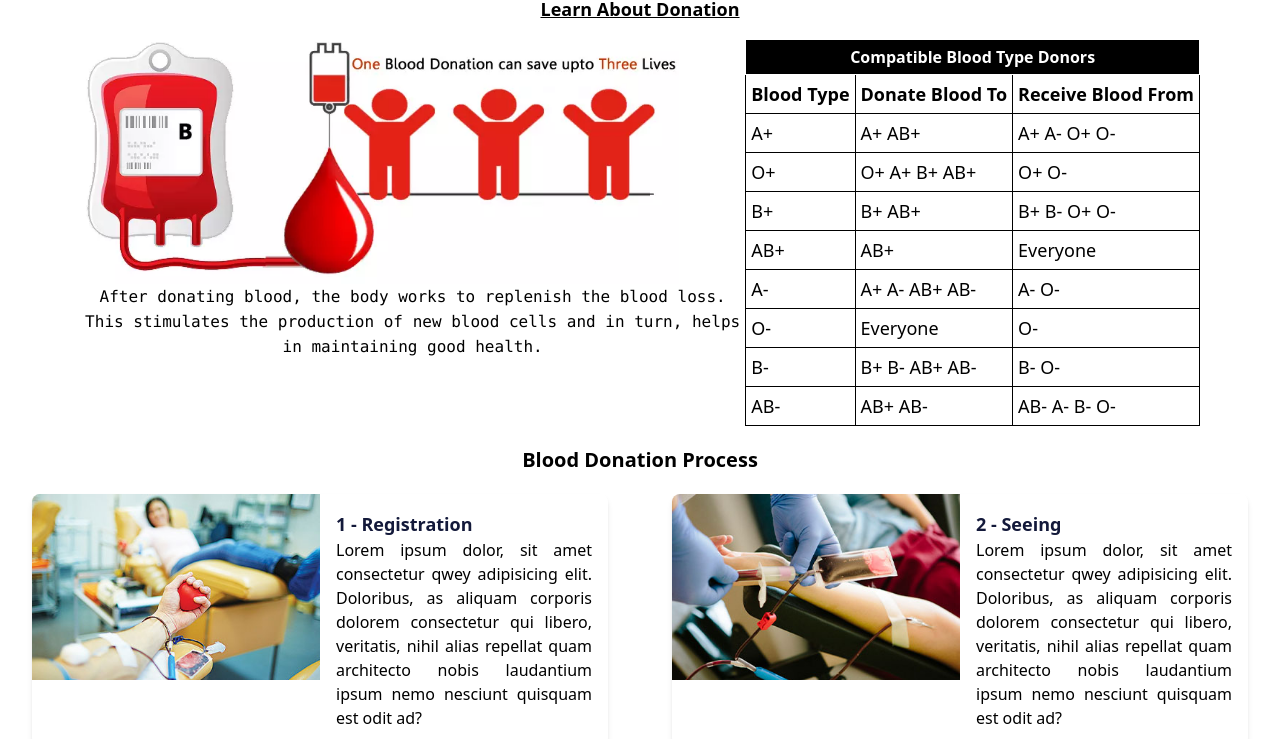
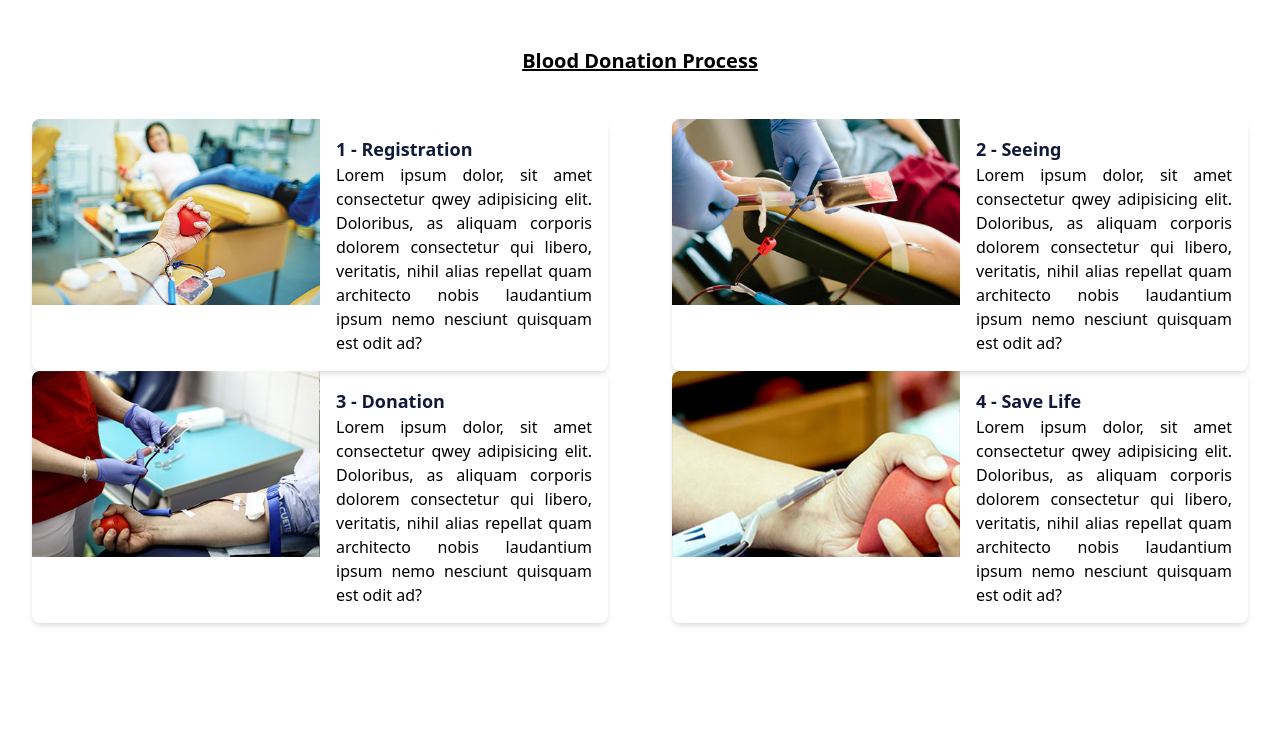
Before and after one commit to prikshit4829/blood_bank, a React (Create React App) app in the folder client/: page / in a window 1280 px wide. Shown: the part 612-1351 px from the top of the page. Built offline with nearby package versions, Linux system fonts and the light colour scheme; no server answers.

Commit message:
edited layout

```diff
--- a/client/src/Components/Main/Home.js
+++ b/client/src/Components/Main/Home.js
@@ -32,11 +32,33 @@ const Home = () => {
                 </div>
                 <div>
                     <p className='text-center font-bold text-4xl text-gray-dark dark:text-white-900'>
-                        Be the reason <br />for <br />someone's heartbeat
+                        Be the reason for <br/>someone's heartbeat
                     </p>
                 </div>
             </div>
+            <br/>
+            <br/>
+            <h1 className='text-xl underline font-bold text-black text-center mt-5 mb-5'>
+                Blood Donation Process
+            </h1>
+            <br/>
+            <div className='grid grid-cols-2 place-items-center'>
+                {temp2.map((e, i) =>
+                    <div className='border-metal shadow-md rounded-lg overflow-hidden max-w-[90%] select-none grid grid-cols-2'>
+                        <div><img src={e.img} draggable={false} width="100%" alt="" /></div>
+                        <div className='m-4'>
+                            <h1 className='font-bold text-lg text-midnight dark:text-white-900'>{i + 1} - {e.title}</h1>
+                            <p className='text-justify'>Lorem ipsum dolor, sit amet consectetur qwey adipisicing elit. Doloribus, as aliquam corporis dolorem consectetur qui libero, veritatis, nihil alias repellat quam architecto nobis laudantium ipsum nemo nesciunt quisquam est odit ad?</p>
+                        </div>
+                    </div>
+                )}
+            </div>
+            <br/>
+            <br/>
+            <br/>
+            <br/>
             <h1 className='font-bold text-center text-black my-4 text-lg underline'>Learn About Donation</h1>
+            <br/>
             <div className='flex px-20'>
                 <div>
                     <img src={donationFact} width="90%" alt="" />
@@ -66,20 +88,7 @@ const Home = () => {
                     </table>
                 </div>
             </div>
-            <p className='text-xl font-bold text-black text-center mt-5 mb-5'>
-                Blood Donation Process
-            </p>
-            <div className='grid grid-cols-2 place-items-center'>
-                {temp2.map((e, i) =>
-                    <div className='border-metal shadow-md rounded-lg overflow-hidden max-w-[90%] select-none grid grid-cols-2'>
-                        <div><img src={e.img} draggable={false} width="100%" alt="" /></div>
-                        <div className='m-4'>
-                            <h1 className='font-bold text-lg text-midnight dark:text-white-900'>{i + 1} - {e.title}</h1>
-                            <p className='text-justify'>Lorem ipsum dolor, sit amet consectetur qwey adipisicing elit. Doloribus, as aliquam corporis dolorem consectetur qui libero, veritatis, nihil alias repellat quam architecto nobis laudantium ipsum nemo nesciunt quisquam est odit ad?</p>
-                        </div>
-                    </div>
-                )}
-            </div>
+
             <br />
             <div className='w-full bg-black text-white-900 h-max text-sm text-center font-bold'>
                 <code>Blood Connect {new Date().getFullYear()}. All rights reserved.</code>
```
